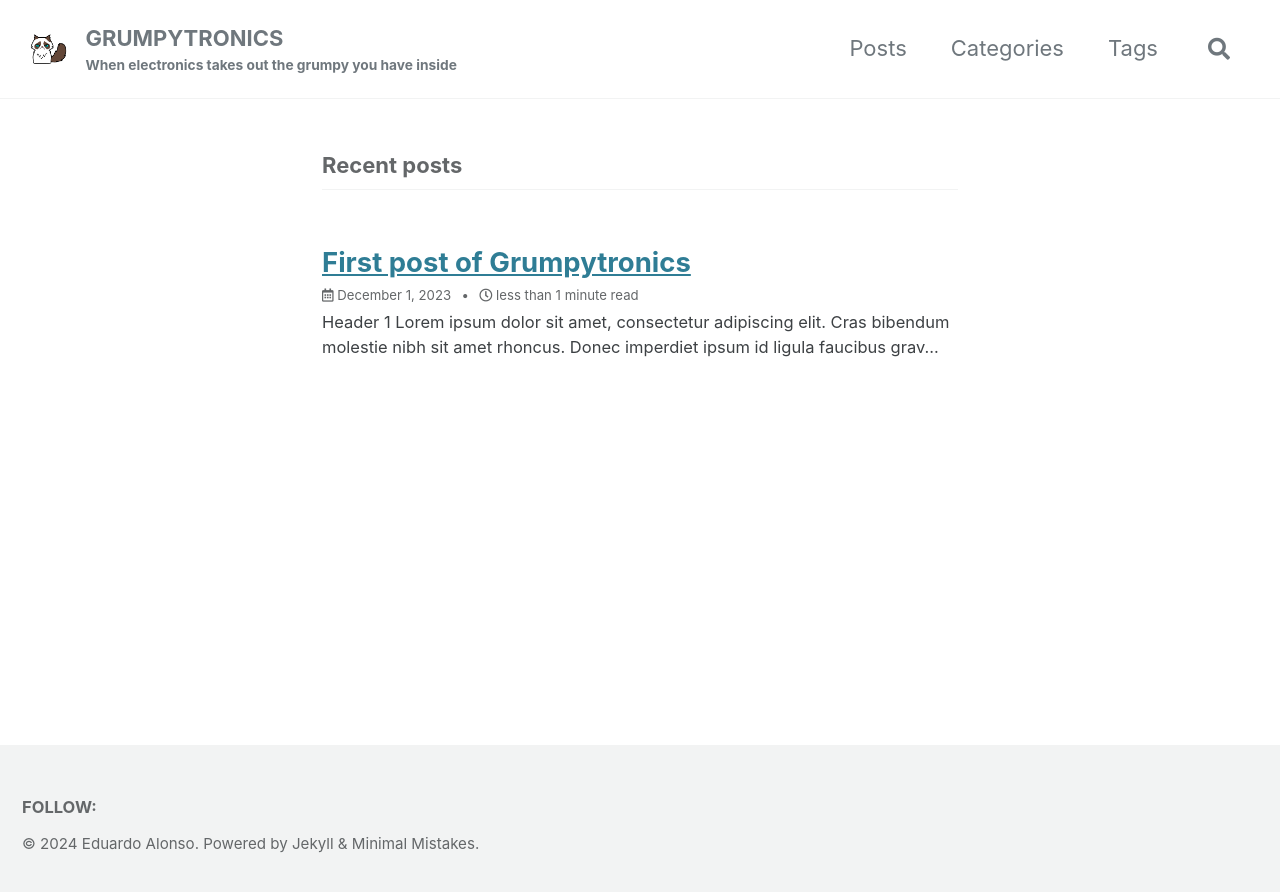
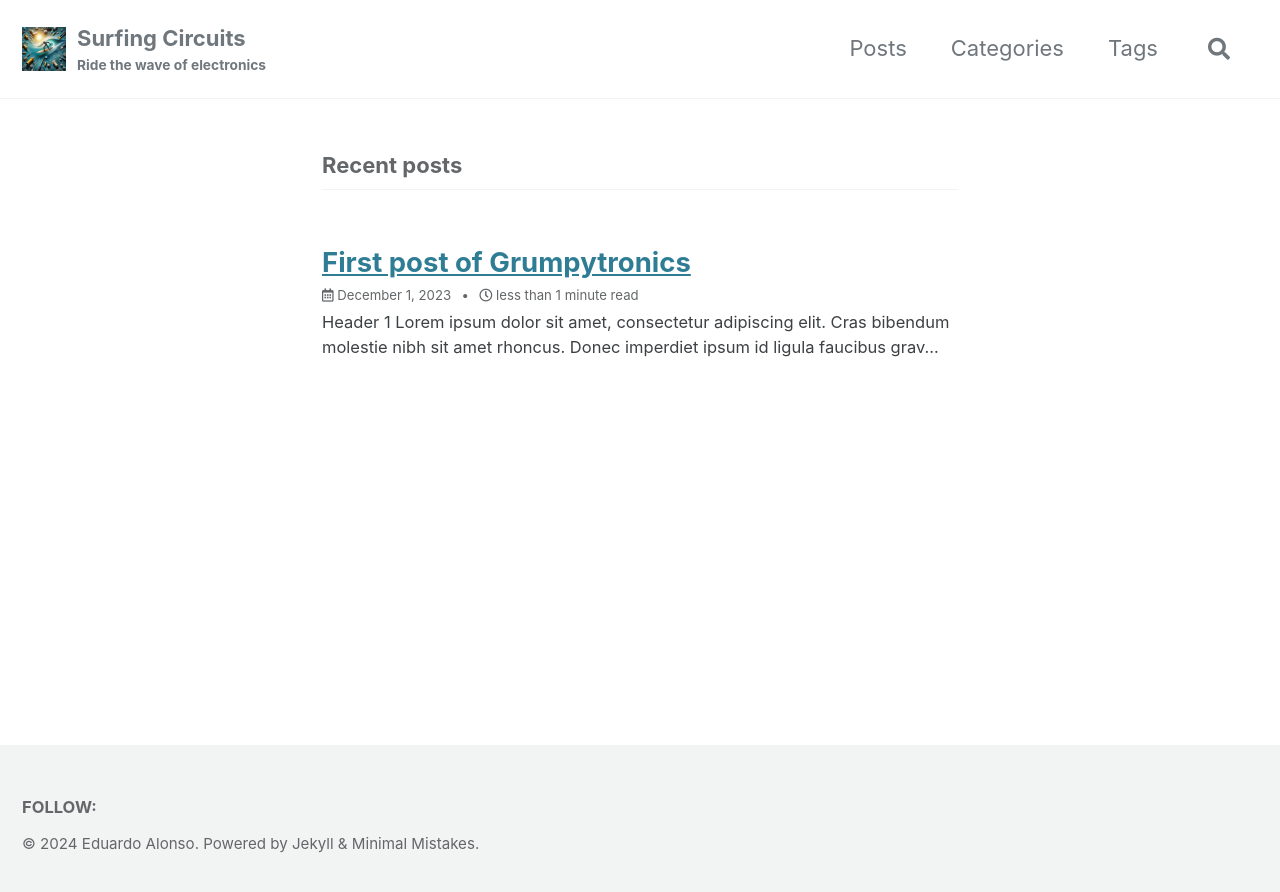
Before and after one commit to edalsan/website, a Jekyll site: the page built from index.html, in a window 1280 px wide. Shown: the top 892 px of the page. Built offline with Jekyll 4.4.1, drawn with Linux system fonts in a browser that asks for light colours; cached includes are drawn as plain includes; the list of posts is cut into pages by our own code.

Commit message:
Update _config.yml

```diff
--- a/_config.yml
+++ b/_config.yml
@@ -16,16 +16,16 @@ minimal_mistakes_skin    : default # "air", "aqua", "contrast", "dark", "dirt",
 
 # Site Settings
 locale                   : "en-US"
-title                    : "GRUMPYTRONICS"
+title                    : "Surfing Circuits"
 title_separator          : "-"
-subtitle                 : "When electronics takes out the grumpy you have inside" # site tagline that appears below site title in masthead
+subtitle                 : "Ride the wave of electronics" # site tagline that appears below site title in masthead
 name                     : "Eduardo Alonso"
 description              : "Website about electronics development and robotics"
-url                      : "https://edalsan.github.io" # the base hostname & protocol for your site e.g. "https://mmistakes.github.io"
+url                      : "https://surfingcircuits.github.io" # the base hostname & protocol for your site e.g. "https://mmistakes.github.io"
 baseurl                  : # the subpath of your site, e.g. "/blog"
 repository               : "edalsan/edalsan.github.io" # GitHub username/repo-name e.g. "mmistakes/minimal-mistakes"
 teaser                   : # path of fallback teaser image, e.g. "/assets/images/500x300.png"
-logo                     : "/assets/images/grumpy-cat.png" # path of logo image to display in the masthead, e.g. "/assets/images/88x88.png"
+logo                     : "/assets/images/surfing_circuits_logo.jpg" # path of logo image to display in the masthead, e.g. "/assets/images/88x88.png"
 masthead_title           : # overrides the website title displayed in the masthead, use " " for no title
 # breadcrumbs            : false # true, false (default)
 words_per_minute         : 200
```
